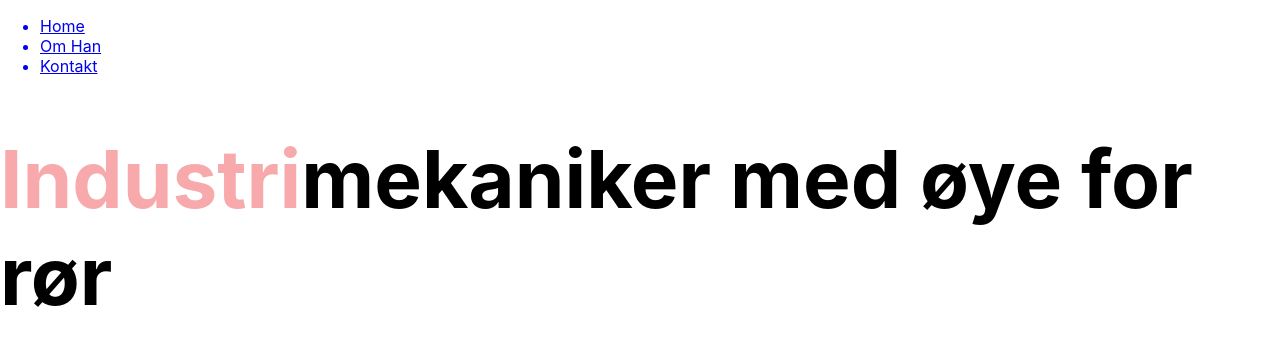
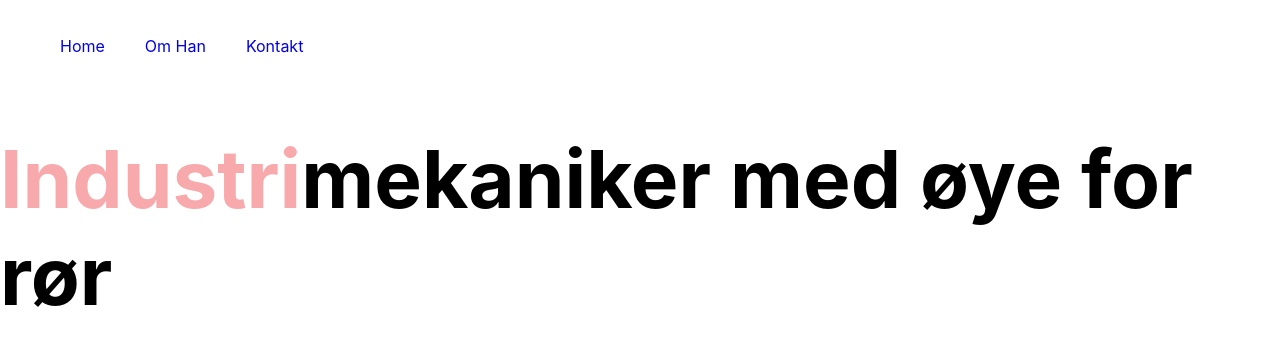
Before and after one commit to bensolli/Solliindustriservice, a React (Create React App) app: page / in a window 1280 px wide. Shown: the top 344 px of the page. Built offline with nearby package versions, Linux system fonts and the light colour scheme; no server answers.

Commit message:
Changes to the navigation

```diff
--- a/src/App.js
+++ b/src/App.js
@@ -13,6 +13,7 @@ export default (props) => {
     </div>
   );
 }
+
 
 
 
--- /dev/null
+++ b/src/Styles/Navigation.scss
@@ -0,0 +1,12 @@
+.navigation-container{
+
+
+    color: #0A1339;
+
+    &__nav-element{
+        padding: 20px;
+        display: inline-flex;
+        text-decoration: none;
+        list-style-type: none;
+    }
+}
--- a/src/components/Navbar.js
+++ b/src/components/Navbar.js
@@ -1,5 +1,5 @@
 import { Link } from "react-router-dom";
-import '../Styles/Postcards.scss';
+import '../Styles/Navigation.scss';
 
 export default function Navbar() {
 
```
